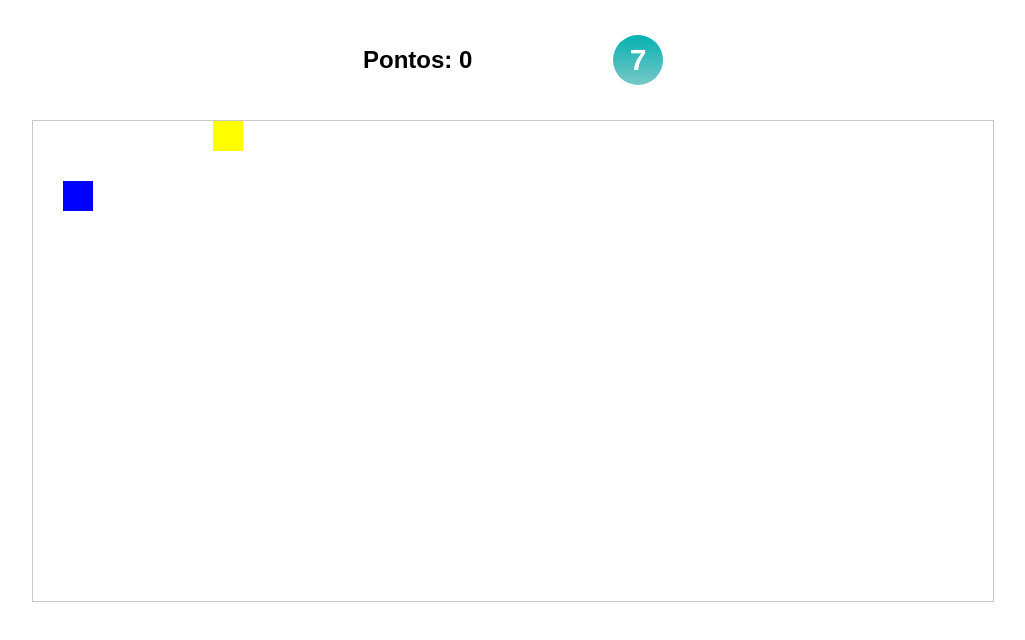
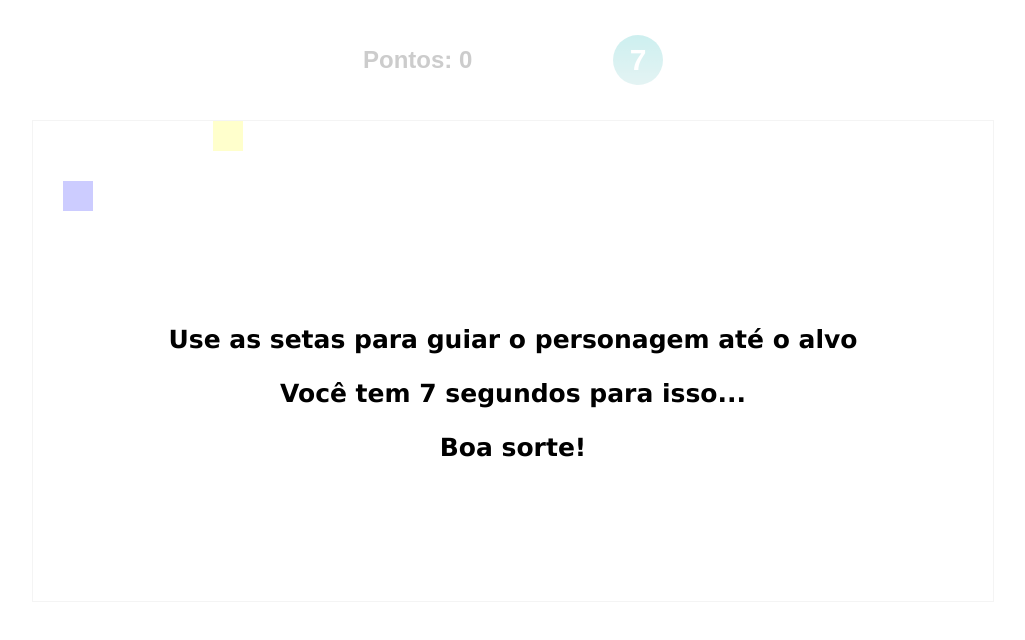
Before and after one commit to WalyssonTeles/jogoDosQuadros, a plain HTML site: page index.html in a window 1280 px wide. Shown: the whole page, without its empty margins (127-1152 px from the left). Drawn offline with Linux system fonts and the light colour scheme.

Commit message:
Liberação do aviso inicial

```diff
--- a/index.html
+++ b/index.html
@@ -48,7 +48,7 @@
             <section id="mensagens">
                 <div class="frontScreen">
                     <!-- INSTRUÇÃO DO JOGO -->
-                    <div class="aviso displayNone">
+                    <div class="aviso">
                         <div class="conteudo_aviso">
                             <div class="texto_aviso">
                                 <p>Use as setas para guiar o personagem até o alvo</p>
```
